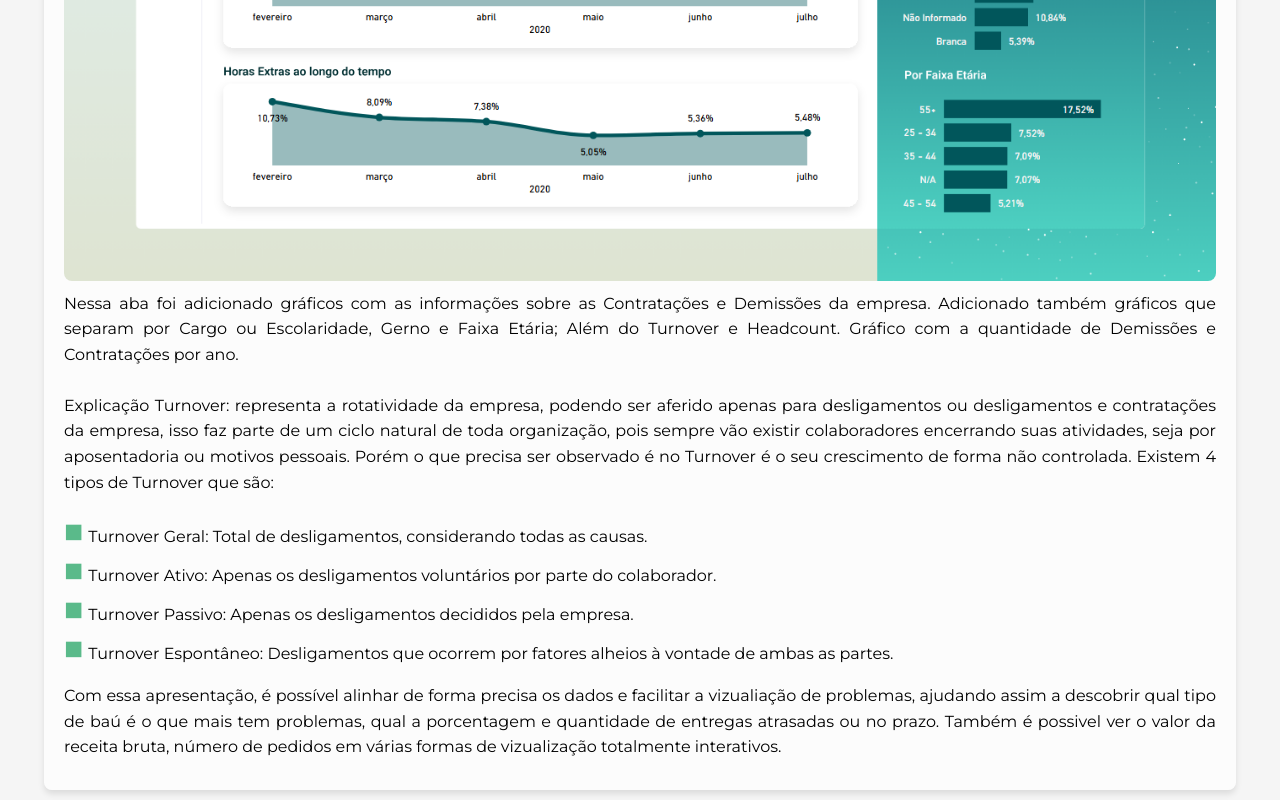
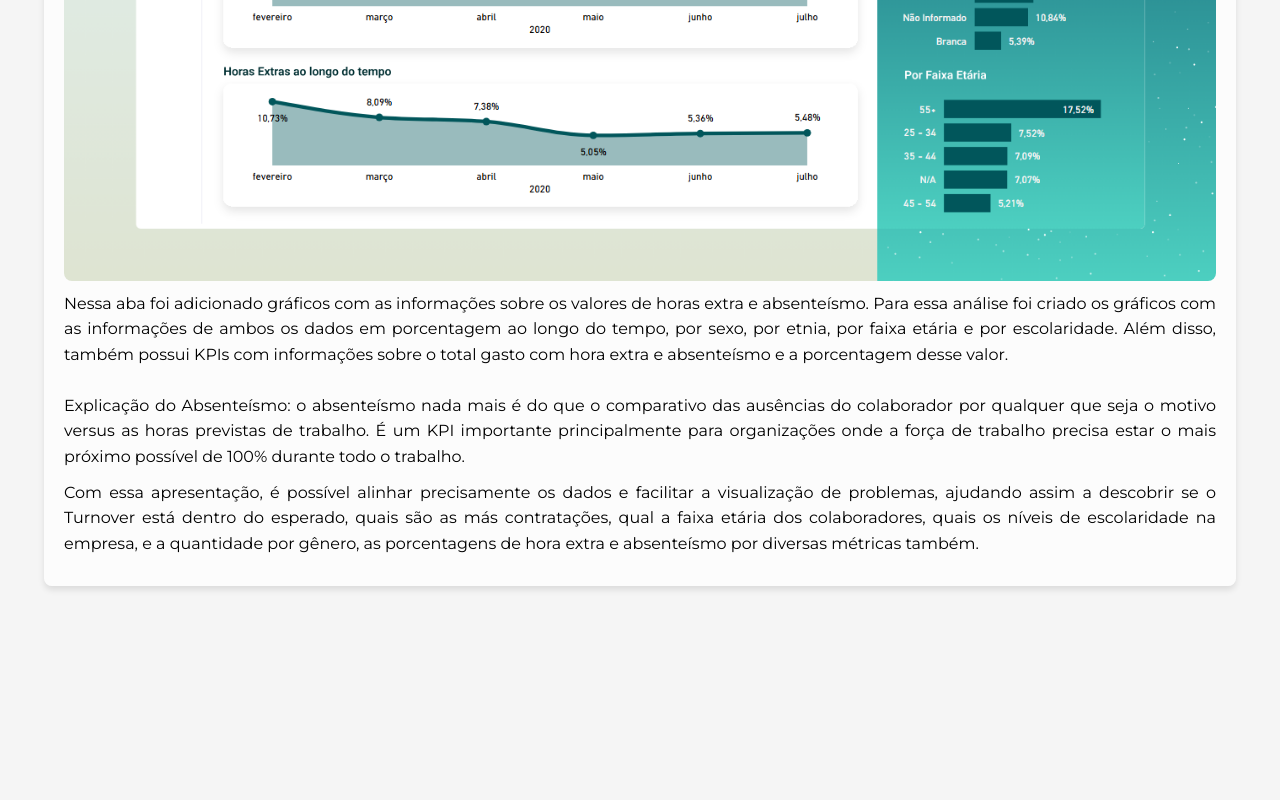
Before and after one commit to CaioGunz/analiseRecursosHumanos, a plain HTML site: page index.html in a window 1280 px wide. Shown: the part 2744-3544 px from the top of the page. After the commit the page ends 3340 px from the top, so only its background shows below. Drawn offline with Linux system fonts and the light colour scheme.

Commit message:
Dashboard Recursos Humanos

```diff
--- a/index.html
+++ b/index.html
@@ -55,11 +55,13 @@
             <!-- Foto do Explicação em execucao -->
             <img src="./css/ExOverview.png" alt="Exemplo de Explicação no Dash">
             <!-- Detalhes sobre o Explicação -->
-            <p class="Explicacao-ParagrafoExplicação">Nessa aba foi adicionado gráficos com as informações sobre as Contratações e Demissões da empresa. Adicionado também gráficos que separam por Cargo ou Escolaridade,
-                Gerno e Faixa Etária; Além do Turnover e Headcount. Gráfico com a quantidade de Demissões e Contratações por ano. <br><br>
+            <p class="Explicacao-ParagrafoExplicação">Nessa aba foi adicionado gráficos com as informações sobre as Contratações e Demissões da empresa. Adicionado também
+                gráficos que separam por Cargo ou Escolaridade, Gênero e Faixa Etária; Além do Turnover e Headcount. Gráfico com a quantidade de Demissões e Contratações por ano. <br><br>
 
-                Explicação Turnover: representa a rotatividade da empresa, podendo ser aferido apenas para desligamentos ou desligamentos e contratações da empresa, isso faz parte de um ciclo natural de toda organização, pois
-                sempre vão existir colaboradores encerrando suas atividades, seja por aposentadoria ou motivos pessoais. Porém o que precisa ser observado é  no Turnover é o seu crescimento de forma não controlada. Existem 4 tipos de Turnover que são: <br>
+                Explicação Turnover: representa a rotatividade da empresa, podendo ser aferido apenas para desligamentos ou desligamentos e contratações da empresa, isso faz parte de
+                um ciclo natural de toda organização, pois sempre vão existir colaboradores encerrando suas atividades, seja por aposentadoria ou motivos pessoais.
+                Porém, o que precisa ser observado é  no Turnover é o seu crescimento de forma não controlada. Existem 4 tipos de Turnover que são: <br>
+
                 <ul class="Lista-paragrafo">
                     <li class="Lista-item">Turnover Geral: Total de desligamentos, considerando todas as causas.</li>
                     <li class="Lista-item">Turnover Ativo: Apenas os desligamentos voluntários por parte do colaborador.</li>
@@ -75,24 +77,20 @@
             <!-- Foto do Explicação em execucao -->
             <img src="./css/ExFrequencia.png" alt="Exemplo de Explicação no Dash">
             <!-- Detalhes sobre o Explicação -->
-            <p class="Explicacao-ParagrafoExplicação">Nessa aba foi adicionado gráficos com as informações sobre as Contratações e Demissões da empresa. Adicionado também gráficos que separam por Cargo ou Escolaridade,
-                Gerno e Faixa Etária; Além do Turnover e Headcount. Gráfico com a quantidade de Demissões e Contratações por ano. <br><br>
+            <p class="Explicacao-ParagrafoExplicação">Nessa aba foi adicionado gráficos com as informações sobre os valores de horas extra e absenteísmo. Para essa análise foi criado
+                os gráficos com as informações de ambos os dados em porcentagem ao longo do tempo, por sexo, por etnia, por faixa etária e por escolaridade.
+                Além disso, também possui KPIs com informações sobre o total gasto com hora extra e absenteísmo e a porcentagem desse valor. <br><br>
 
-                Explicação Turnover: representa a rotatividade da empresa, podendo ser aferido apenas para desligamentos ou desligamentos e contratações da empresa, isso faz parte de um ciclo natural de toda organização, pois
-                sempre vão existir colaboradores encerrando suas atividades, seja por aposentadoria ou motivos pessoais. Porém o que precisa ser observado é  no Turnover é o seu crescimento de forma não controlada. Existem 4 tipos de Turnover que são: <br>
-                <ul class="Lista-paragrafo">
-                    <li class="Lista-item">Turnover Geral: Total de desligamentos, considerando todas as causas.</li>
-                    <li class="Lista-item">Turnover Ativo: Apenas os desligamentos voluntários por parte do colaborador.</li>
-                    <li class="Lista-item">Turnover Passivo: Apenas os desligamentos decididos pela empresa.</li>
-                    <li class="Lista-item">Turnover Espontâneo: Desligamentos que ocorrem por fatores alheios à vontade de ambas as partes.</li>
-                </ul>
+                Explicação do Absenteísmo: o absenteísmo nada mais é do que o comparativo das ausências do colaborador por qualquer que seja o motivo versus as horas previstas de
+                trabalho. É um KPI importante principalmente para organizações onde a força de trabalho precisa estar o mais próximo possível de 100% durante todo o trabalho.<br>
             </p>
         </div>
 
         <!-- Div com a finalização do site -->
         <div class="Finalizacao">
-            <p class="Finalizacao-Paragrafo">Com essa apresentação, é possível alinhar de forma precisa os dados e facilitar a vizualiação de problemas, ajudando assim a descobrir qual tipo de baú é o que mais tem problemas,
-                qual a porcentagem e quantidade de entregas atrasadas ou no prazo. Também é possivel ver o valor da receita bruta, número de pedidos em várias formas de vizualização totalmente interativos.
+            <p class="Finalizacao-Paragrafo">Com essa apresentação, é possível alinhar precisamente os dados e facilitar a visualização de problemas, ajudando assim a descobrir se o Turnover
+                está dentro do esperado, quais são as más contratações, qual a faixa etária dos colaboradores, quais os níveis de escolaridade na empresa, e a quantidade por gênero, as
+                porcentagens de hora extra e absenteísmo por diversas métricas também.
             </p>
 
         </div>
```
